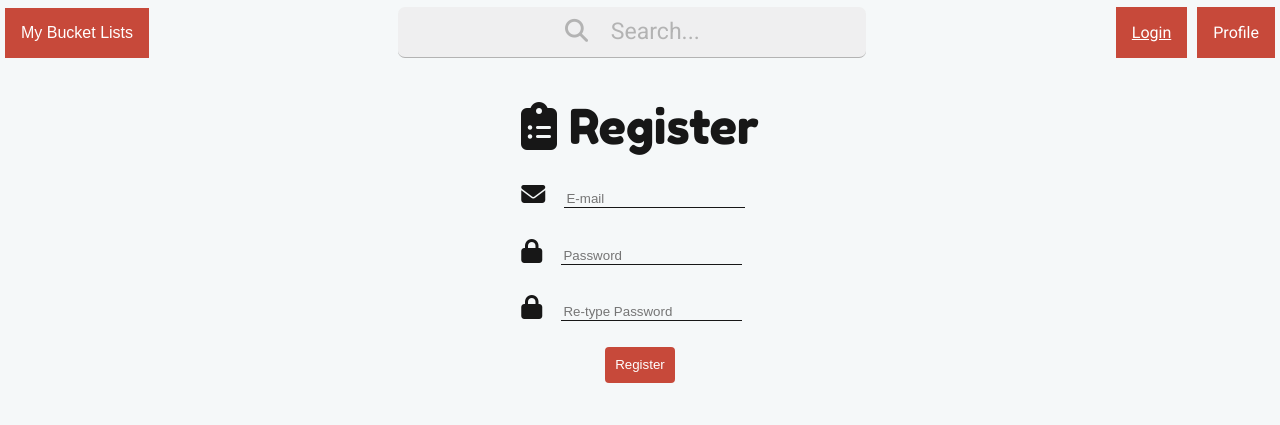
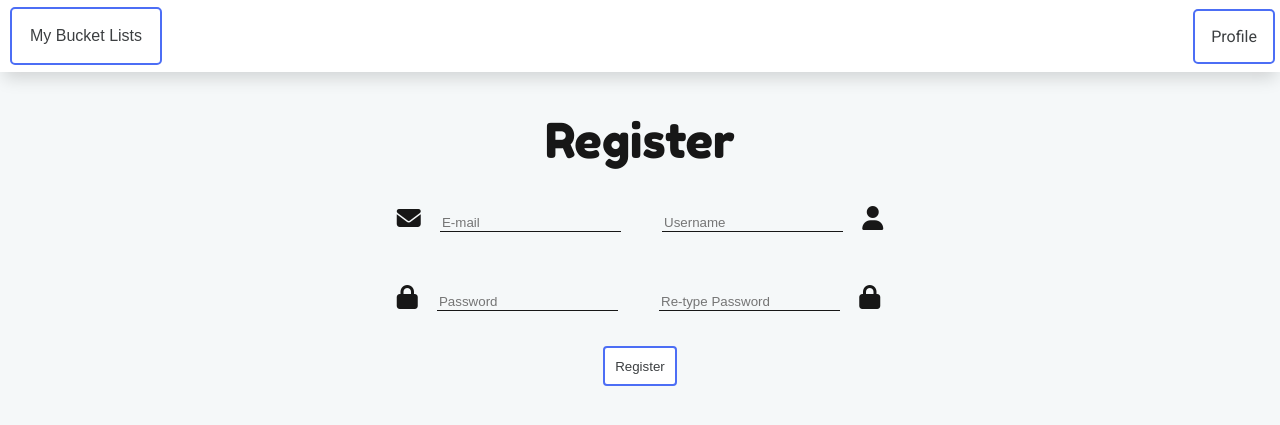
Before and after one commit to mtdnichol/COIS3420_Assignment1, a PHP site: page /Register.html in a window 1280 px wide. Shown: the top 425 px of the page. Run offline with PHP 8.4, Linux system fonts and the light colour scheme; some libraries are stand-ins or nearby versions.

Commit message:
navbar styling, register page formatting

```diff
--- a/DisplayList.html
+++ b/DisplayList.html
@@ -20,7 +20,7 @@
         <input type="text" placeholder="&#xF002;    Search..." style="font-family:'Roboto', FontAwesome,serif">
 
         <div class="user-buttons">
-            <a href="Login.html">Login</a>
+            <a>Login</a>
             <a>Profile</a>
         </div>
     </div>
--- a/Login.html
+++ b/Login.html
@@ -17,10 +17,11 @@
                 <a href="DisplayList.html">List 3</a>
             </div>
         </div>
-        <input type="text" placeholder="&#xF002;    Search..." style="font-family:'Roboto', FontAwesome,serif">
+
+        <input id="searchbar" type="text" placeholder="&#xF002;    Search..." style="font-family:'Roboto', FontAwesome,serif">
 
         <div class="user-buttons">
-            <a href="Login.html">Login</a>
+            <a>Login</a>
             <a>Profile</a>
         </div>
     </div>
--- a/MainStyle.css
+++ b/MainStyle.css
@@ -15,6 +15,11 @@ body {
 
 .user-buttons a {
     margin: 0 5px 0 5px;
+    border-radius: 5px;
+}
+
+.user-buttons a:hover {
+    color: #3c3f41;
 }
 
 .main-box h1 {
@@ -69,16 +74,16 @@ body {
 }
 
 a.inline {
-    color: #c7493a;
+    color: #4c6ef5;
 }
 
 a.inline:hover {
-    color: #c7493a;
+    color: #4c6ef5;
     text-decoration: underline;
 }
 
 a.inline:visited {
-    color: #c7493a;
+    color: #4c6ef5;
     text-decoration: none;
 }
 
@@ -101,13 +106,20 @@ form input {
 }
 
 button.centered {
-    color: white;
+    color: #3c3f41;
     margin-left: auto;
     margin-right: auto;
-    background-color: #c7493a;
+    background-color: white;
     padding: .8em;
     border-radius: 0.3em;
-    border: none;
+    border: 2px solid #4c6ef5;
+    cursor: pointer;
+}
+
+button.centered:hover {
+    transition: 0.3s;
+    color: white;
+    background-color: #4c6ef5;
 }
 
 div.main-box {
@@ -140,29 +152,46 @@ div.item p {
     /*font-size: 1.1em;*/
 }
 
+.box2 {
+    display: flex;
+    flex-direction: row;
+    margin: 10px 10px;
+  }
+
 .navigation-bar {
     display: flex;
     width: 100%;
-    padding: 0;
-    margin: 7px 0 0;
+    padding: 7px 0;
     min-height: 30%;
+    background-color: white;
 
     align-items: center;
     justify-content: space-between;
+
+    -webkit-box-shadow: 0px 10px 16px -4px rgba(0,0,0,0.15);
+    -moz-box-shadow: 0px 10px 16px -4px rgba(0,0,0,0.15);
+    box-shadow: 0px 10px 16px -4px rgba(0,0,0,0.15);
 }
 
 .userButtons {
     display: flex;
 }
 
-.navigation-bar a {
-    background-color: #c7493a;
-    color: white;
+.user-buttons a {
+    /*background-color: #4c6ef5;*/
+    border: 2px solid #4c6ef5;
+    color: #3c3f41;
     padding: 16px;
     font-size: 16px;
-    border: none;
     cursor: pointer;
     margin: 0 5px;
+    transition: 0.3s;
+}
+
+.user-buttons a:hover {
+    background-color: #4c6ef5;
+    color: white;
+    transition: 0.3s;
 }
 
 /* SEARCH BAR */
@@ -191,32 +220,45 @@ div.item p {
 }
 /*Dropdown Starts*/
 .dropbtn {
-    background-color: #c7493a;
-    color: white;
-    padding: 16px;
+    background-color: white;
+    color: #3c3f41;
+    padding: 18px;
     font-size: 16px;
     border: none;
     cursor: pointer;
+    border-radius: 5px;
+    border: 2px solid #4c6ef5;
 }
 
 .dropdown {
     display: flex;
-    margin: 0 5px 0 5px;
+    margin: 0 10px;
 }
 
 .dropdown-content {
     display: none;
     position: absolute;
-    background-color: #c7493a; /*Colour of the dropdown buttons*/
+    background-color: #4c6ef5; /*Colour of the dropdown buttons*/
     min-width: 160px;
     z-index: 1;
+    border-radius: 5px;
 }
 
 .dropdown-content a {
-    color: white;
+    color: #3c3f41;
+    background-color: white;
     padding: 12px 16px;
     text-decoration: none;
     display: block;
+    transition: 0.3s;
+    border: 2px solid #4c6ef5;
+    border-radius: 5px;
+}
+
+.dropdown-content a:hover {
+    background-color: #4c6ef5;
+    color: white;
+    transition: 0.3s;
 }
 
 .dropdown:hover .dropdown-content {
@@ -224,7 +266,7 @@ div.item p {
 }
 
 .dropdown:hover .dropbtn {
-    background-color: #c7493a; /*Colour of the 'My Bucket Lists' buttons*/
+    background-color: #4c6ef5; /*Colour of the 'My Bucket Lists' buttons*/
 }
 /*Dropdown Ends*/
 
@@ -238,7 +280,7 @@ div.item p {
 
 .dropdown a:hover {
     color: #3c3f41;
-    background-color: #c7493a;
+    background-color: #4c6ef5;
 }
 
 .dropdown a:active {
--- a/ManageList.html
+++ b/ManageList.html
@@ -20,7 +20,7 @@
         <input type="text" placeholder="&#xF002;    Search..." style="font-family:'Roboto', FontAwesome,serif">
 
         <div class="user-buttons">
-            <a href="Login.html">Login</a>
+            <a>Login</a>
             <a>Profile</a>
         </div>
     </div>
@@ -31,7 +31,7 @@
             <button id="add" name="add" class=""><i class="fas fa-plus"></i></button>
             <button id="edit" name="edit" class=""><i class="fas fa-edit"></i></button>
             <button id="delete" name="delete" class=""><i class="fas fa-trash-alt"></i></button>
-            <a href="DisplayList.html.html"><i class="fas fa-tasks"></i> Back to Display</a>
+            <a href="DisplayList.html"><i class="fas fa-tasks"></i> Back to Display</a>
         </div>
         <div class ="item">
             <div>
--- a/Register.html
+++ b/Register.html
@@ -17,29 +17,37 @@
                 <a href="DisplayList.html">List 3</a>
             </div>
         </div>
-        <input type="text" placeholder="&#xF002;    Search..." style="font-family:'Roboto', FontAwesome,serif">
+
+        <div></div>
 
         <div class="user-buttons">
-            <a href="Login.html">Login</a>
             <a>Profile</a>
         </div>
     </div>
 
     <div class="main-box">
-        <h1><i class="fas fa-clipboard-list"></i> Register</h1>
+        <h1>Register</h1>
 
         <form id="main-form" action="./processvote.php" method="post">
+            <div class="box2">
                 <div>
                     <label for="email"><i class="fas fa-envelope"></i></label>
                     <input id="email" name="email" type="text" placeholder="E-mail">
                 </div>
                 <div>
+                    <input id="username" name="username" type="text" placeholder="Username">
+                    <label for="username"><i class="fas fa-user"></i></label>
+                </div>
+            </div>
+            <div class="box2">
+                <div>
                     <label for="password"><i class="fas fa-lock"></i></label>
                     <input id="password" name="password" type="text" placeholder="Password">
                 </div>
                 <div>
+                    <input id="password-check" name="password-check" type="text" placeholder="Re-type Password">
                     <label for="password-check"><i class="fas fa-lock"></i></label>
-                <input id="password-check" name="password-check" type="text" placeholder="Re-type Password">
+                </div>
             </div>
 
             <button id="submit" name="submit" class="centered">Register</button>
```
Lines whose indentation alone changed are shown as unchanged.
